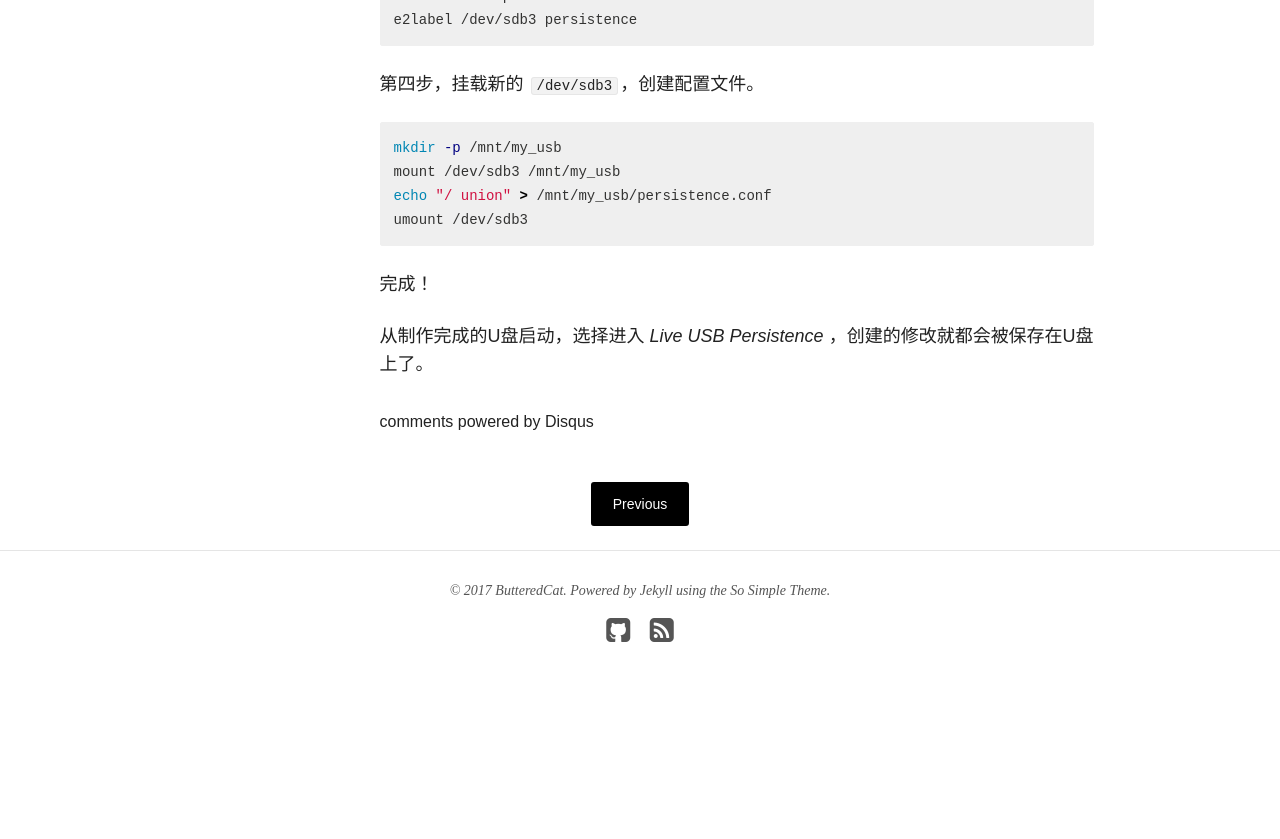
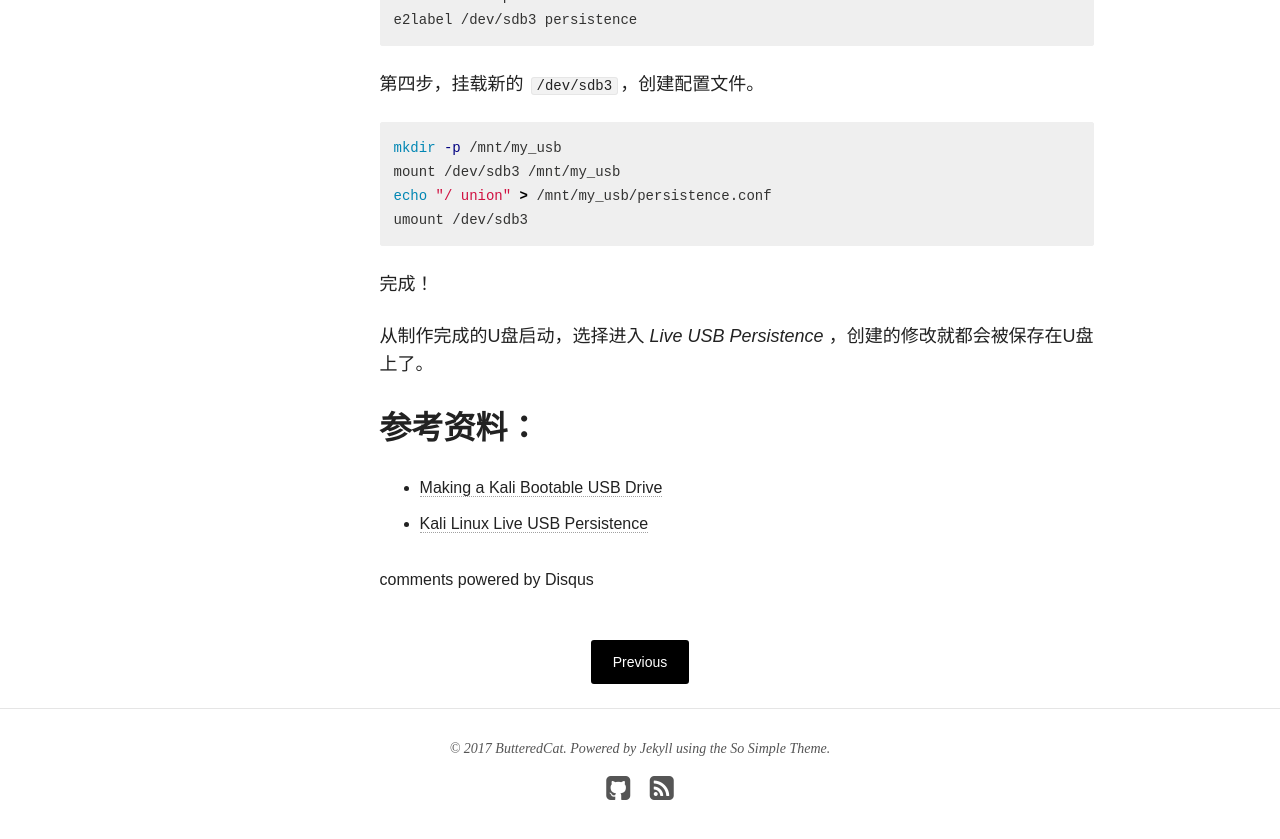
Before and after one commit to ButteredCat/butteredcat.github.io, a Jekyll site: the page built from _posts/articles/2017-08-14-kali-linux-live.md, in a window 1280 px wide and 900 px high, scrolled down 3821 px. Shown: the top 839 px of the window. Built offline with Jekyll 4.4.1, drawn with Linux system fonts in a browser that asks for light colours; nearby versions of some CDN libraries; comment, search, counter and statistics services are not loaded; before the commit the page ends 4563 px from its top, so only the background shows below that.

Commit message:
new post: Kali Linux live

```diff
--- a/_posts/articles/2017-08-14-kali-linux-live.md
+++ b/_posts/articles/2017-08-14-kali-linux-live.md
@@ -120,3 +120,10 @@ umount /dev/sdb3
 完成！
 
 从制作完成的U盘启动，选择进入 *Live USB Persistence* ，创建的修改就都会被保存在U盘上了。
+
+
+
+## 参考资料：
+
+* [Making a Kali Bootable USB Drive](https://docs.kali.org/downloading/kali-linux-live-usb-install)
+* [Kali Linux Live USB Persistence](https://docs.kali.org/downloading/kali-linux-live-usb-persistence)
```
